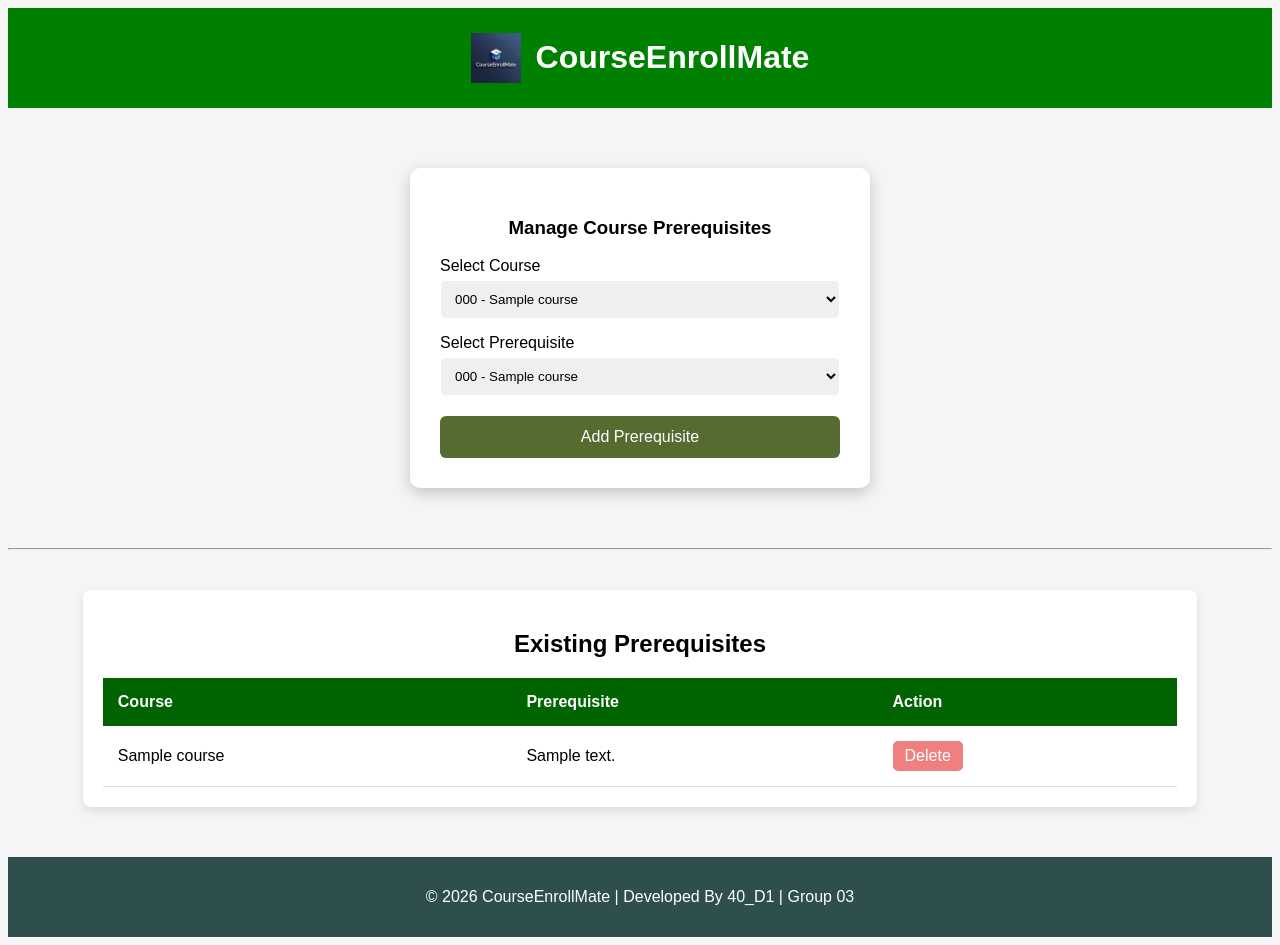
After one commit to adullahalmustakim/CourseEnrollMate, a Flask app: template templates/manage_prerequisites.html in a window 1280 px wide. The commit adds this page. Run offline with Flask 3, Linux system fonts and the light colour scheme; the template is opened without the code that fills it: most values are stand-ins (such as "Sample title", 1, 10 or a date in 2020).

Commit message:
Add Module 1 - Feature 3: Prerequisites Management

```diff
--- a/app.py
+++ b/app.py
@@ -229,6 +229,65 @@ def manage_credit_hours():
 
     return render_template("manage_credit_hours.html", courses=courses)
 
+@app.route("/manage_prerequisites", methods=["GET", "POST"])
+@login_required
+@role_required("admin")
+def manage_prerequisites():
+
+    conn = get_db_connection()
+
+    if request.method == "POST":
+
+        course_id = request.form["course_id"]
+        prerequisite_id = request.form["prerequisite_id"]
+
+        if course_id == prerequisite_id:
+            return "A course cannot be its own prerequisite"
+
+        conn.execute(
+            "INSERT INTO course_prerequisites (course_id, prerequisite_id) VALUES (?, ?)",
+            (course_id, prerequisite_id)
+        )
+
+        conn.commit()
+        conn.close()
+
+        return redirect(url_for("manage_prerequisites"))
+
+    courses = conn.execute("SELECT * FROM courses").fetchall()
+
+    prerequisites = conn.execute("""
+        SELECT cp.id, c.course_title AS course, p.course_title AS prerequisite
+        FROM course_prerequisites cp
+        JOIN courses c ON cp.course_id = c.id
+        JOIN courses p ON cp.prerequisite_id = p.id
+    """).fetchall()
+
+    conn.close()
+
+    return render_template(
+        "manage_prerequisites.html",
+        courses=courses,
+        prerequisites=prerequisites
+    )
+
+@app.route("/delete_prerequisite/<int:id>")
+@login_required
+@role_required("admin")
+def delete_prerequisite(id):
+
+    conn = get_db_connection()
+
+    conn.execute(
+        "DELETE FROM course_prerequisites WHERE id=?",
+        (id,)
+    )
+
+    conn.commit()
+    conn.close()
+
+    return redirect(url_for("manage_prerequisites"))
+
 @app.route("/logout")
 def logout():
     session.clear()
--- a/templates/admin_dashboard.html
+++ b/templates/admin_dashboard.html
@@ -34,6 +34,8 @@
 
     <a href="/manage_credit_hours">Manage Credit Hours</a>
 
+    <a href="/manage_prerequisites">Manage Prerequisites</a>
+
     <a href="/logout" class="logout">Logout</a>
 
 </div>
--- /dev/null
+++ b/templates/manage_prerequisites.html
@@ -0,0 +1,62 @@
+{% extends "base.html" %}
+{% block body %}
+
+
+<div class="login-container">
+    <h3>Manage Course Prerequisites</h3>
+    <form method="POST">
+
+        <label>Select Course</label>
+        <select name="course_id" required>
+            {% for course in courses %}
+            <option value="{{ course['id'] }}">
+                {{ course['course_code'] }} - {{ course['course_title'] }}
+            </option>
+            {% endfor %}
+        </select>
+
+        <label>Select Prerequisite</label>
+        <select name="prerequisite_id" required>
+            {% for course in courses %}
+            <option value="{{ course['id'] }}">
+                {{ course['course_code'] }} - {{ course['course_title'] }}
+            </option>
+            {% endfor %}
+        </select>
+
+        <button type="submit">Add Prerequisite</button>
+
+    </form>
+
+</div>
+
+<hr>
+
+<div class="table-container">
+
+    <h2>Existing Prerequisites</h2>
+
+    <table>
+        <thead>
+            <tr>
+                <th>Course</th>
+                <th>Prerequisite</th>
+                <th>Action</th>
+            </tr>
+        </thead>
+        <tbody>
+    {% for item in prerequisites %}
+            <tr>
+                <td>{{ item['course'] }}</td>
+                <td>{{ item['prerequisite'] }}</td>
+                <td>
+                    <a href="/delete_prerequisite/{{ item['id'] }}" class="delete-btn">
+                        Delete
+                    </a>
+                </td>
+            </tr>
+    {% endfor %}
+        </tbody>
+    </table>
+</div>
+{% endblock %}
```
Also changed, not shown: courseenrollmate.db, 2 other files.
